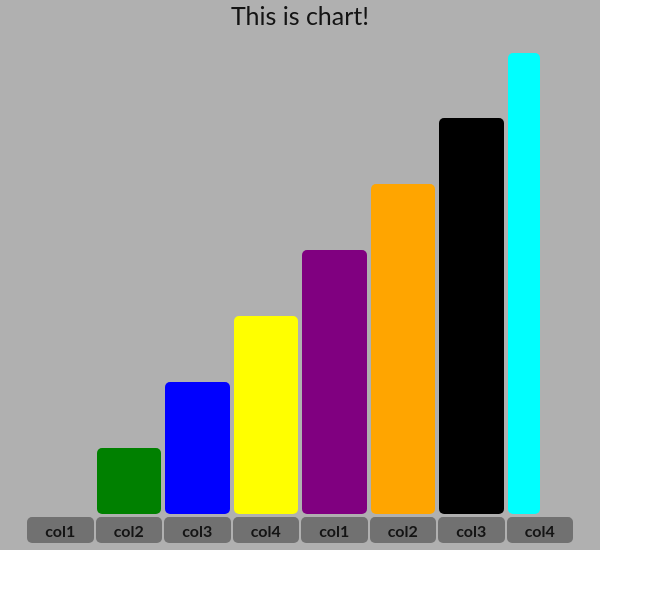
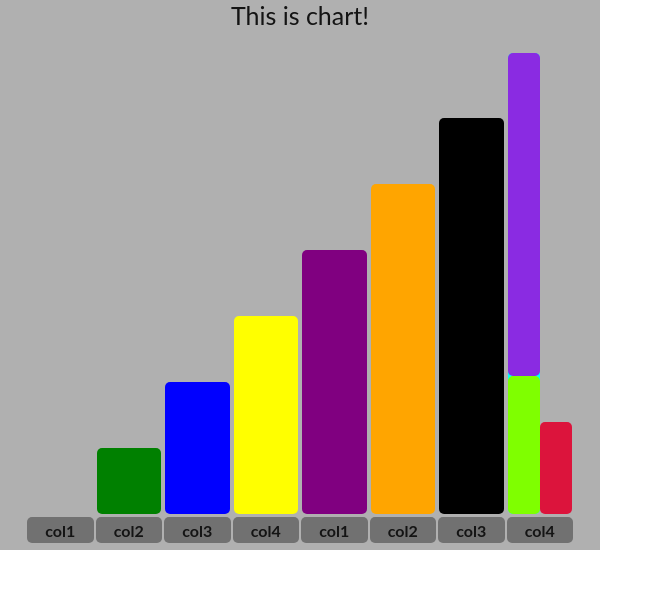
Before and after one commit to 22DP2MNeih/webprog, a PHP site: page /manegment.php in a window 1280 px wide. Shown: the top 589 px of the page, without its empty margins (0-663 px from the left). Run offline with PHP 8.4, Linux system fonts and the light colour scheme; lists and menus that the app fills with data are empty.

Commit message:
somewhat works

```diff
--- a/web_page/css_styles/charts.css
+++ b/web_page/css_styles/charts.css
@@ -16,6 +16,9 @@
 .bar_cell {
     width: 100%;
     border-radius: inherit;
+    transition: all var(--bar_animation_duration);
+    height: var(--bar_cell_height);
+    /* height: 70%; */
 }
 .chart_cell:hover {
     transform: translateY(var(--bar_cell_y_transform));
@@ -55,21 +58,22 @@
 
 * {
     -moz-box-sizing: border-box;
-    -webkit-box-sizing: border-box;
-     box-sizing: border-box;
+    /* -webkit-box-sizing: border-box; */
+    box-sizing: border-box;
 }
 
 .chart_cell:hover {
-    /*position:relative;*/
+    position:relative;
     transition: all var(--bar_animation_duration);
     /* height: 110%;
     width: 130%; */
     /*transform: rotate(180deg);*/
-    bottom: 2.5%;
-    right: 5%;
+    /* bottom: 2.5%;
+    right: 5%; */
     /* padding: 20%, 2%; */
-    transform: scaleY(1.1);
-    transform: scaleX(1.2);
+    /* transform: scaleY(1.1);
+    transform: scaleX(1.2); */
+    transform: scaleX(1.5);
 }
 .cell {
     height: 80%;
@@ -111,6 +115,10 @@
     --bad: #f10000;
     --bar_height: 100%;
     --bar_animation_duration: 0.4s;
+    --bar_cell_margin_y: 10px;
+    --bar_cell_dist_y: 0px;
+    --bar_cell_cnt: 1;
+    --bar_cell_height: 100%;
 }
 
 
@@ -158,7 +166,14 @@
 
 .chart_cell:hover .bar {
     position: relative;
+    /* box-shadow: 10px 10px 5px 4px rgba(0, 0, 0, 0.75); */
+    margin: var(--bar_cell_margin_y) 5px;
+}/*style="height: 10.1%; background-color: red;"*/
+
+.chart_cell:hover .bar_cell {
+    position: relative;
+    box-shadow: 10px 10px 5px 4px rgba(0, 0, 0, 0.75);
     transform: translate(-12px, -12px);
-    box-shadow: 10px 10px 5px 4px rgba(0, 0, 0, 0.75);
-    margin: 20% 5%;
+    margin: var(--bar_cell_margin_y) 0px;
+    height: calc(var(--bar_cell_height) - var(--bar_cell_margin_y) / var(--bar_cell_cnt) * (var(--bar_cell_cnt) - 1));
 }/*style="height: 10.1%; background-color: red;"*/
--- a/web_page/manegment.php
+++ b/web_page/manegment.php
@@ -76,7 +76,39 @@
                         <th class="cell"><div class="chart_cell"><div class="bar"></div></div><span class="details_info">Detiled info:</span></th>
                         <th class="cell"><div class="chart_cell"><div class="bar"></div></div><span class="details_info">Detiled info:</span></th>
                         <th class="cell"><div class="chart_cell"><div class="bar"></div></div><span class="details_info">Detiled info:</span></th>
-                        <th class="cell"><div class="chart_cell"><div class="bar"><div></div><div></div></div><div class="bar"></div></div><span class="details_info">Detiled info:</span></th>
+                        <th class="cell">
+                            <div class="chart_cell">
+                                <div class="bar" style="
+                                    height: 100%;
+                                    background-color: aqua;
+                                ">
+                                    <div class="bar_cell" style="
+                                        --bar_cell_height: 70%;
+                                        --bar_cell_cnt: 2;
+                                        background-color: blueviolet;
+                                    ">
+
+                                    </div>
+                                    <div class="bar_cell" style="
+                                        --bar_cell_height: 30%;
+                                        --bar_cell_cnt: 2;
+                                        background-color: chartreuse;
+                                    ">
+
+                                    </div>
+                                </div>
+                                <div class="bar" style="
+                                    height: 20%;"
+                                >
+                                    <div class="bar_cell" style="
+                                        background-color: crimson;
+                                    ">
+
+                                    </div>
+                                </div>
+                            </div>
+                            <span class="details_info">Detiled info:</span>
+                        </th>
                     <tr>
                         <th class="chart_legend" colspan="1">col1</th>
                         <th class="chart_legend" colspan="1">col2</th>
```
